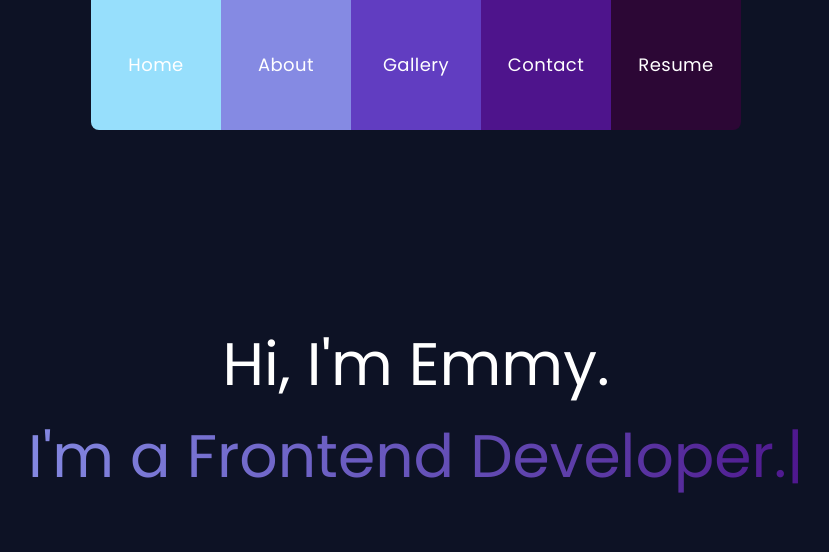
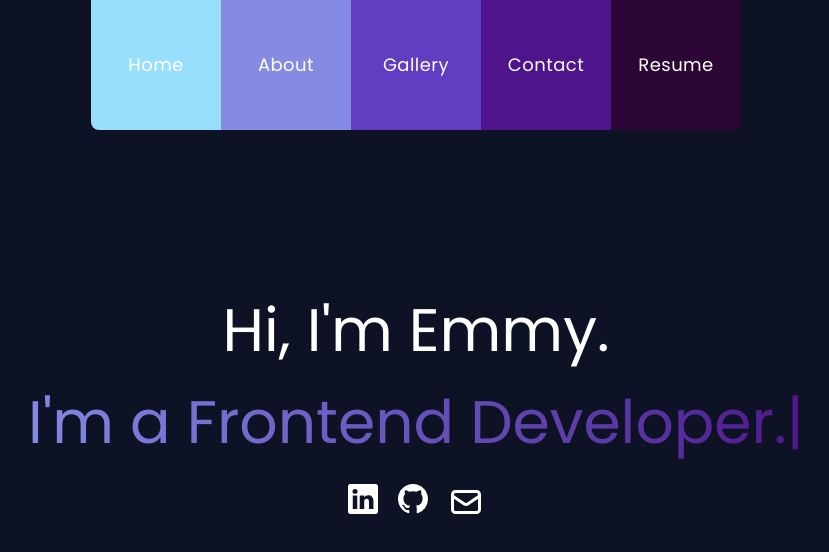
Before and after one commit to eobcre/portfolio-next13, a Next.js app: page / in a window 1280 px wide. Shown: the top 552 px of the page, without its empty margins (224-1053 px from the left). Built offline with nearby package versions, Linux system fonts and the light colour scheme.

Commit message:
placed a component

```diff
--- a/src/app/page.tsx
+++ b/src/app/page.tsx
@@ -1,4 +1,5 @@
 import NameTitle from './components/NameTitle';
+import SubNavBar from './components/SubNavBar';
 import TypeWritter from './components/TypeWritter';
 
 export default function Home() {
@@ -7,6 +8,7 @@ export default function Home() {
       <div className='flex flex-col justify-center items-center h-[70vh]'>
         <NameTitle text="Hi, I'm Emmy." />
         <TypeWritter text="I'm a Frontend Developer." delay={200} />
+        <SubNavBar />
       </div>
     </main>
   );
```
